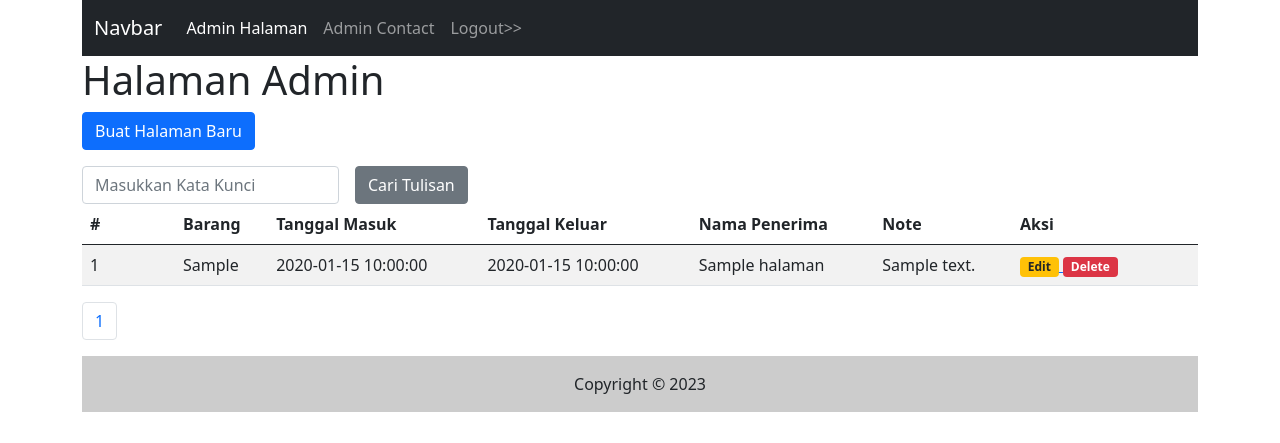
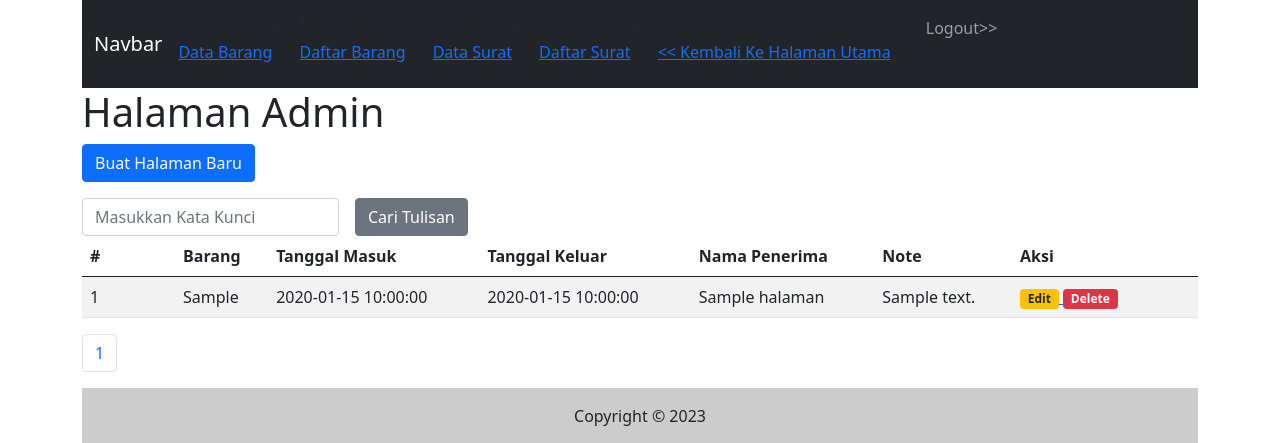
Before and after one commit to pendataan-desnet/Website-pendataan-desnet, a PHP site: page /website-Pendataan-DESNET/admin/halaman.php in a window 1280 px wide. Shown: the top 443 px of the page. Run offline with PHP 8.4, Linux system fonts and the light colour scheme; tables that the repository leaves empty or names only in its code hold one stand-in row (values such as "Sample post"); some libraries are stand-ins or nearby versions.

Commit message:
Update inc_header.php

```diff
--- a/website-Pendataan-DESNET/admin/inc_header.php
+++ b/website-Pendataan-DESNET/admin/inc_header.php
@@ -43,11 +43,25 @@ include("../inc/inc_koneksi.php");
                 <div class="collapse navbar-collapse" id="navbarNav">
                     <ul class="navbar-nav">
                         <li class="nav-item">
-                            <a class="nav-link active" aria-current="page" href="#">Admin Halaman</a>
+                            <a class="nav-link active" aria-current="page" href="#"><p><a href="<?php echo ('http://localhost/website-Pendataan-DESNET/admin/halaman_input.php')?>" class="tbl-pink">Data Barang</a></p></a>
                         </li>
+                        <div class="padding">5px</div>
                         <li class="nav-item">
-                            <a class="nav-link" href="#">Admin Contact</a>
+                            <a class="nav-link" href="#"><p><a href="<?php echo ('http://localhost/website-Pendataan-DESNET/admin/halaman.php')?>" class="tbl-pink">Daftar Barang</a></p></a>
                         </li>
+                        <div class="padding">5px</div>
+                        <li class="nav-item">
+                            <a class="nav-link" href="#"><p><a href="<?php echo ('http://localhost/website-Pendataan-DESNET/admin/halaman_surat.php')?>" class="tbl-pink">Data Surat</a></p></a>
+                        </li>
+                        <div class="padding">5px</div>
+                        <li class="nav-item">
+                            <a class="nav-link" href="#"><p><a href="<?php echo ('http://localhost/website-Pendataan-DESNET/admin/daftar_surat.php')?>" class="tbl-pink">Daftar Surat</a></p></a>
+                        </li>
+                        <div class="padding">5px</div>
+                        <li class="nav-item">
+                            <a class="nav-link" href="#"><p><a href="<?php echo ('http://localhost/website-Pendataan-DESNET/index.php')?>" class="tbl-pink"><< Kembali Ke Halaman Utama</a></p></a>
+                        </li>
+                        <div class="padding">5px</div>
                         <li class="nav-item">
                             <a class="nav-link" href="">Logout>></a>
                         </li>
```
